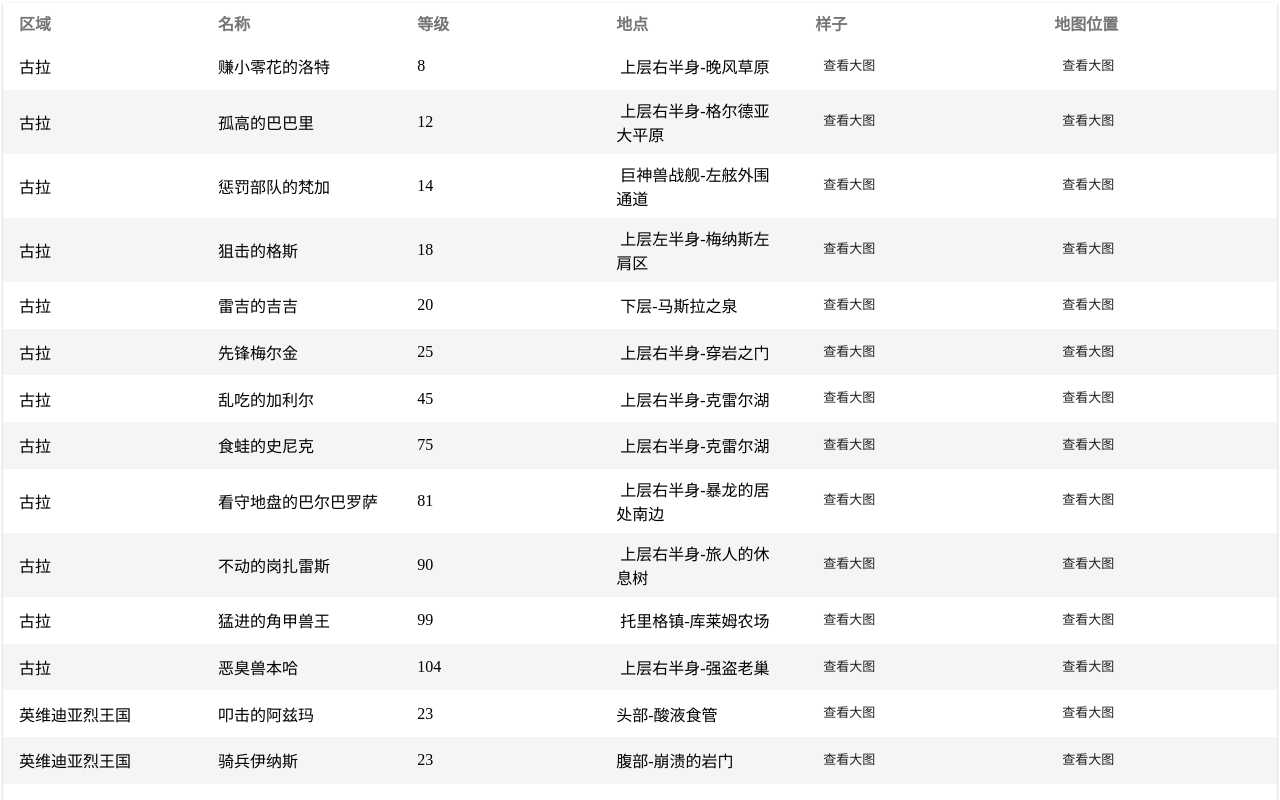
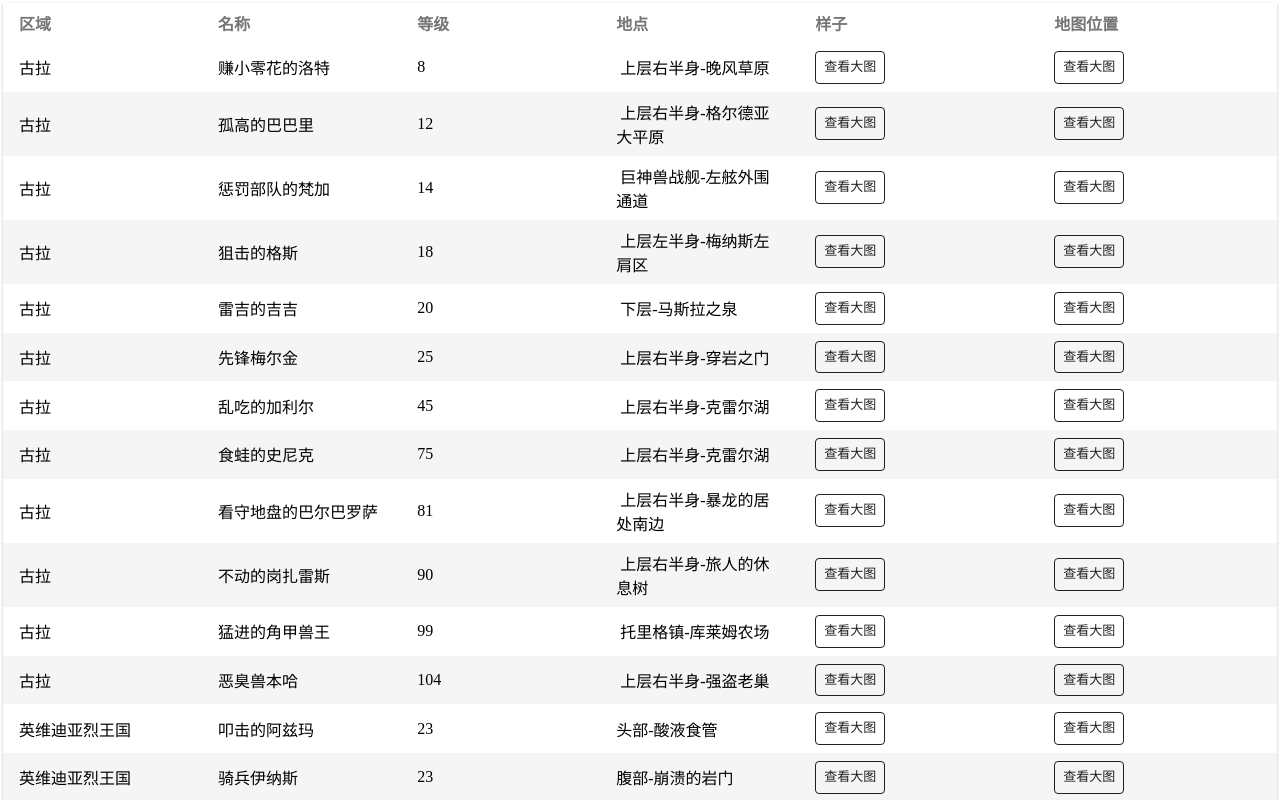
Before and after one commit to DRL9/info_xenoblade_chronicles_2, a React app: page / in a window 1280 px wide. Shown: the top 800 px of the page. Built offline with nearby package versions, Linux system fonts and the light colour scheme.

Commit message:
feature: add plain button

```diff
--- a/src/components/Button.d.ts
+++ b/src/components/Button.d.ts
@@ -11,4 +11,5 @@ export type ButtonType = 'text' | 'plain';
 declare const Button: React.FunctionComponent<
 ButtonProps & React.HTMLProps<HTMLButtonElement>
 >;
+
 export default Button;
--- a/src/components/Button.js
+++ b/src/components/Button.js
@@ -41,7 +41,13 @@ const Button = styled.button`
                   background-color: transparent;
                   box-shadow: none;
               `
-            : ''}
+            : props.btnType === 'plain'
+                ? css`
+                  background-color: transparent;
+                  box-shadow: none;
+                  border: 1px solid;
+              `
+                : ''}
 
     &:hover {
         background-color: #d5d5d5;
@@ -50,7 +56,7 @@ const Button = styled.button`
 
 Button.propTypes = {
     btnSize: PropTypes.oneOf(['small', 'large']),
-    btnType: PropTypes.oneOf(['text'])
+    btnType: PropTypes.oneOf(['text', 'plain'])
 };
 
 export default Button;
--- a/src/components/Monsters.js
+++ b/src/components/Monsters.js
@@ -112,7 +112,7 @@ class MonstersRaw extends React.Component {
                                         {item.isImg ? (
                                             <Button
                                                 btnSize="small"
-                                                btnType="text"
+                                                btnType="plain"
                                                 onClick={showPicture.bind(
                                                     this,
                                                     `//res.cloudinary.com/dv0fvsitl/image/upload/v1562162826/Xenoblade_Chronicles_2/${
```
